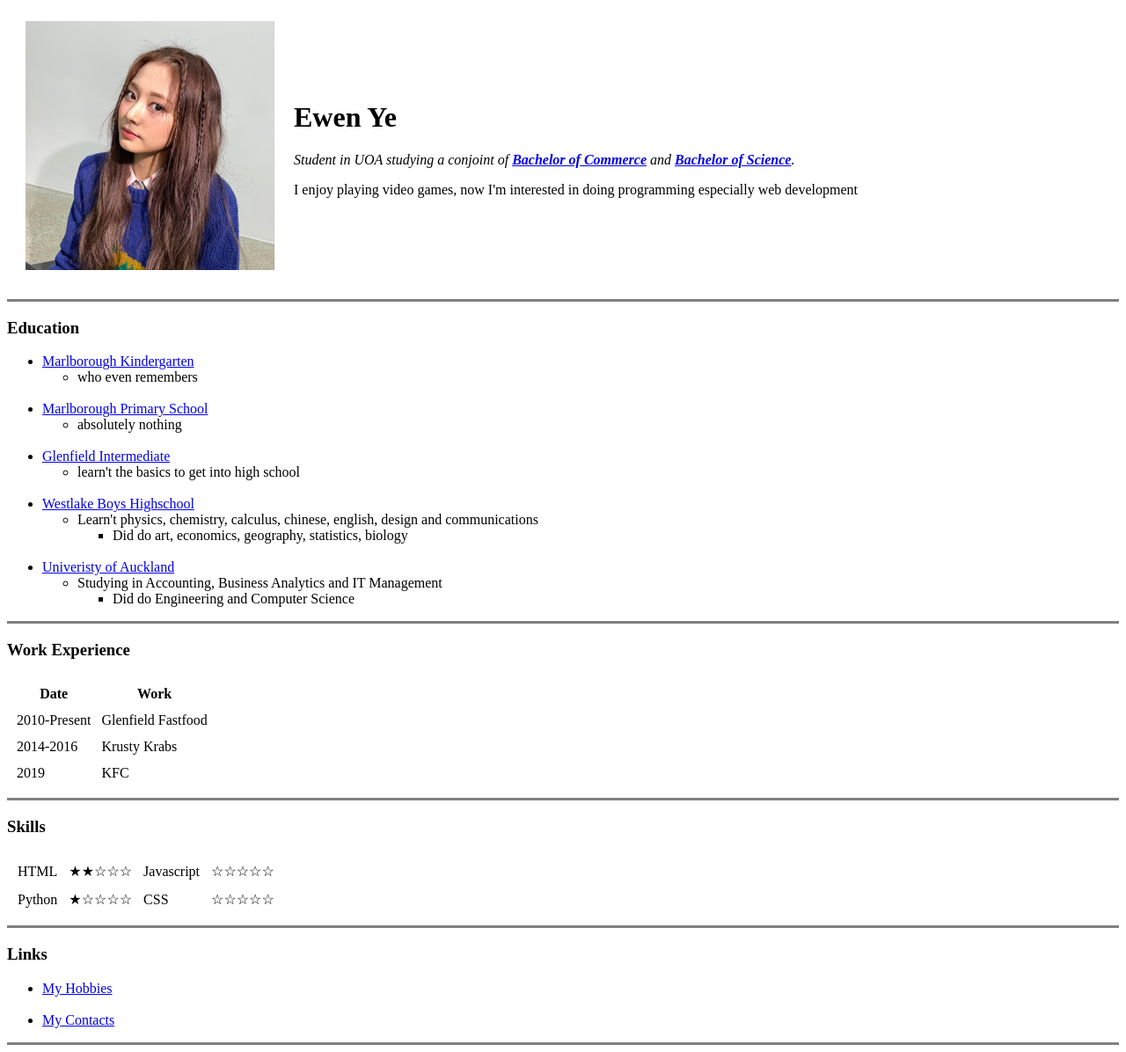
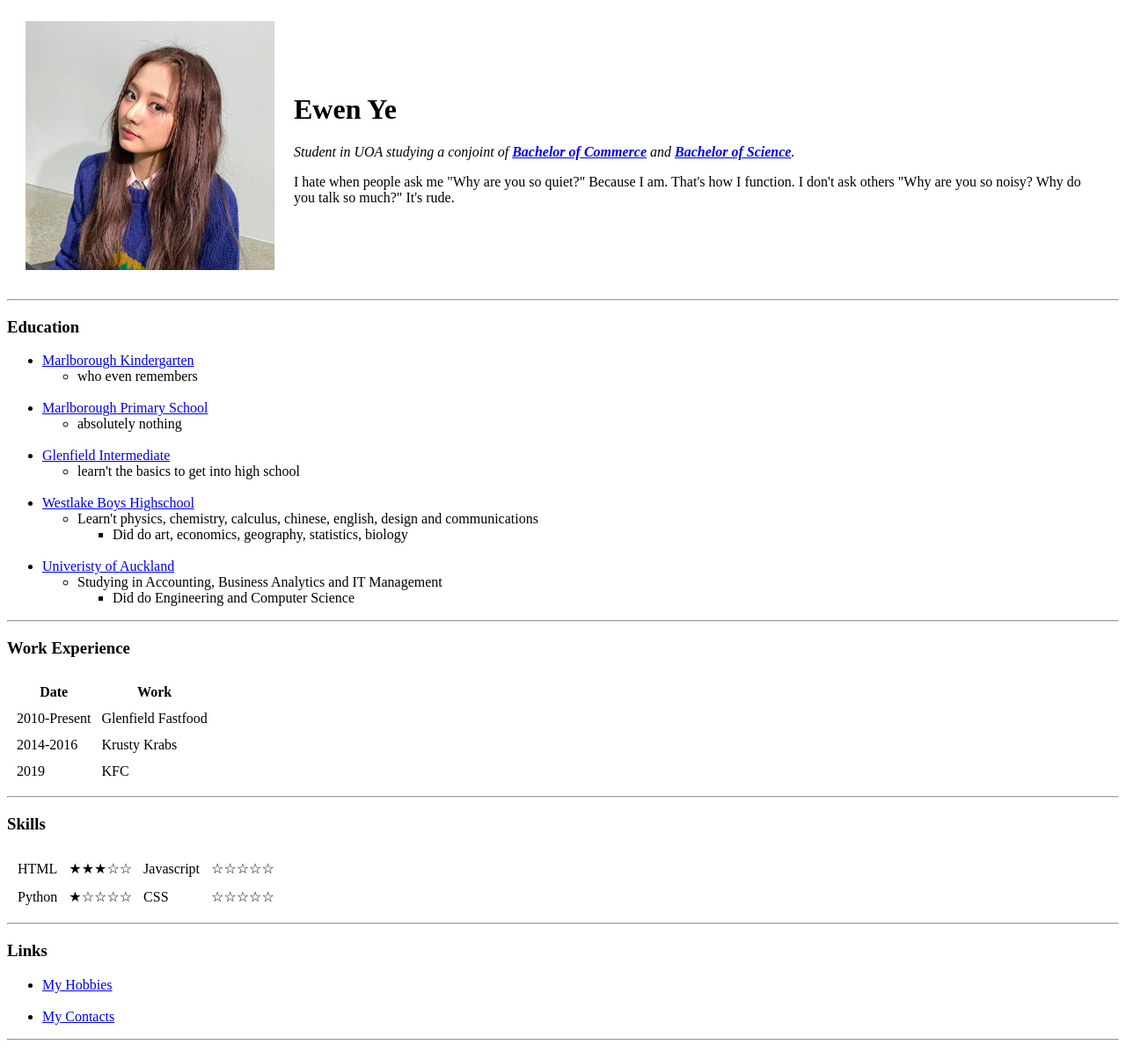
Before and after one commit to Xanfiet/my-web, a plain HTML site: page index.html in a window 1280 px wide. Shown: the part 5-1201 px from the top of the page at 88% size. Drawn offline with Linux system fonts and the light colour scheme.

Commit message:
added features to make it look nicer

```diff
--- a/index.html
+++ b/index.html
@@ -3,6 +3,8 @@
 <head>
   <meta charset="utf-8">
   <title>Ewen's Personal Web</title>
+  <link rel="stylesheet" href="css/styles.css"> <!-- this link goes into every other html as in hobbies and contact-me except for styles.css as its where it comes from -->
+
 </head>
 
 <body>
@@ -18,10 +20,10 @@
         also dont use <b></b> use <strong></strong> -->
     </p>
     <p>
-      I enjoy playing video games, now I'm interested in doing programming especially web development
+      I hate when people ask me "Why are you so quiet?" Because I am. That's how I function. I don't ask others "Why are you so noisy? Why do you talk so much?" It's rude.
     </p></td>
   </table>
-  <hr size="3" noshade />
+  <hr>
   <!-- <img src="images/tzuyuband.jpg" alt="tzuyu picture" /> --> <!-- need to use images/ as its not in the same folder as index.html and its within
   the file called images its in there because if we use a sites image it could be deleted and we won't be able to access it anymore so here it will remain permanent -->
   <h3>Education</h3>
@@ -53,7 +55,7 @@
         </ul>
     </ul>
   </ul>
-  <hr size="3" noshade />
+  <hr>
 
   <h3>Work Experience</h3>
   <table cellspacing="10"> <!-- want a border? just add next to table border="1" for a ugle border no one likes as its old and not modern -->
@@ -79,12 +81,12 @@
     </tbody>
     <!-- there can also be a footer which uses <tfoot></tfoot> and its for under the tbody -->
   </table>
-  <hr size="3" noshade/>
+  <hr>
 <h3>Skills</h3>
 <table cellspacing="11">
   <tr>
     <td>HTML</td>
-    <td>★★☆☆☆</td>
+    <td>★★★☆☆</td>
     <td>Javascript</td>
     <td>☆☆☆☆☆</td>
   </tr>
@@ -95,7 +97,7 @@
     <td>☆☆☆☆☆</td>
   </tr>
 </table>
-<hr size="3" noshade />
+<hr>
 
 <h3>Links</h3>
 <ul>
@@ -103,7 +105,7 @@
   <li><a href="contact-me.html">My Contacts</a></li>
 </ul>
 
-<hr size="3" noshade/>
+<hr>
 
 </body>
 
```
